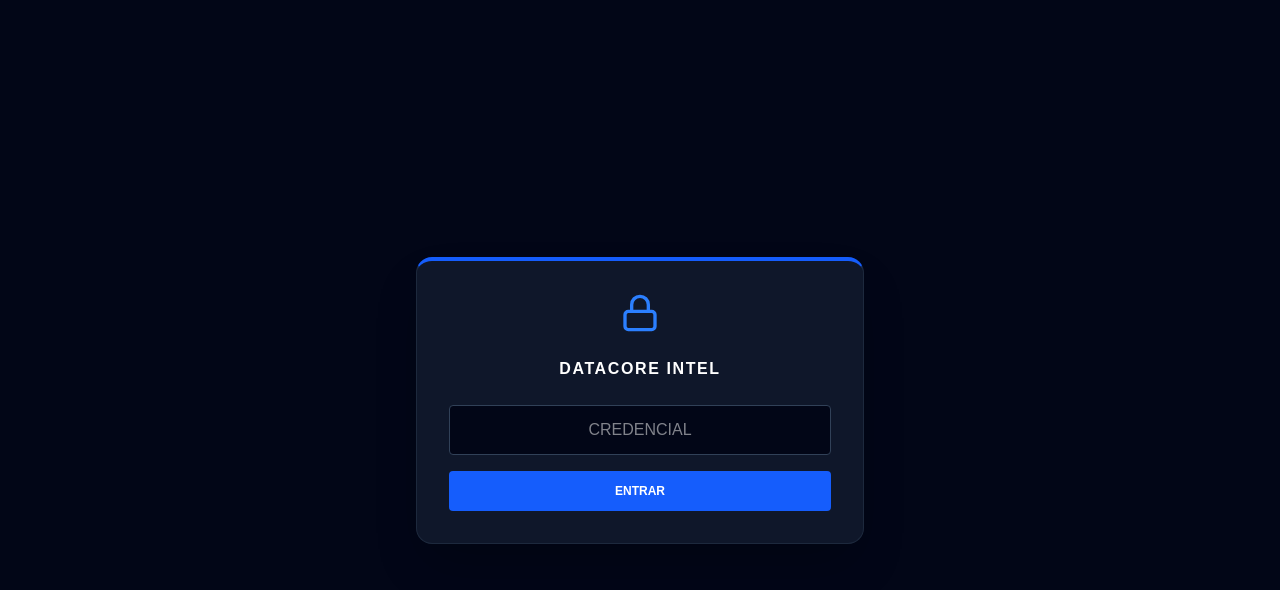
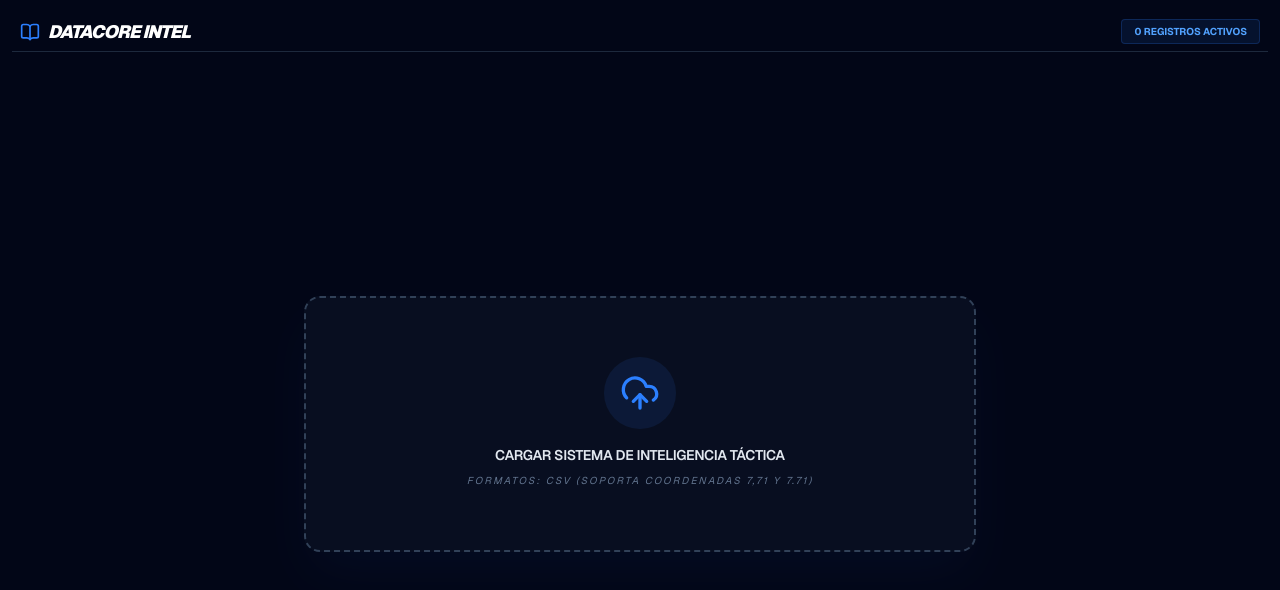
Before and after one commit to die595/datacore-intel-monitor, a Next.js app: page / in a window 1280 px wide. Shown: the top 590 px of the page. Built offline with nearby package versions, Linux system fonts and the light colour scheme.

Commit message:
fix: remover login y simplificar montaje

```diff
--- a/app/page.tsx
+++ b/app/page.tsx
@@ -3,24 +3,23 @@ import { useState, useMemo, useEffect } from 'react';
 import FileUploader, { EventoSeguridad } from './components/upload/FileUploader';
 import Analytics from './components/dashboard/Analytics';
 import dynamic from 'next/dynamic';
-import { Filter, MapPin, BookOpen, Calendar, List, Lock, Trash2 } from 'lucide-react';
+import { Filter, MapPin, BookOpen, Calendar, List, Trash2 } from 'lucide-react';
 import Slider from 'rc-slider';
 import 'rc-slider/assets/index.css';
 
+// Mapa con carga dinámica para evitar errores de servidor
 const SecurityMap = dynamic(() => import('./components/dashboard/Map'), {
   ssr: false,
-  loading: () => <div className="h-full w-full bg-slate-900 flex items-center justify-center text-blue-500 font-mono text-[10px]">CARGANDO...</div>
+  loading: () => <div className="h-full w-full bg-slate-900 flex items-center justify-center text-blue-500 font-mono text-[10px]">INICIALIZANDO MAPA...</div>
 });
 
 export default function Home() {
   const [hasMounted, setHasMounted] = useState(false);
-  const [password, setPassword] = useState("");
-  const [isAuthenticated, setIsAuthenticated] = useState(false);
   const [eventos, setEventos] = useState<EventoSeguridad[]>([]);
   const [municipio, setMunicipio] = useState('');
   const [delito, setDelito] = useState('');
 
-  // 1. Efecto de Montaje: Solo se ejecuta una vez en el navegador
+  // 1. Cargar datos del navegador apenas abra la página
   useEffect(() => {
     setHasMounted(true);
     const cached = localStorage.getItem('datacore_data');
@@ -28,20 +27,24 @@ export default function Home() {
       try {
         const parsed = JSON.parse(cached);
         if (Array.isArray(parsed)) setEventos(parsed);
-      } catch (e) { console.error(e); }
+      } catch (e) {
+        console.error("Error recuperando memoria:", e);
+      }
     }
   }, []);
 
-  // 2. Guardado automático
+  // 2. Guardar datos automáticamente al importar el CSV
   useEffect(() => {
     if (hasMounted && eventos.length > 0) {
       localStorage.setItem('datacore_data', JSON.stringify(eventos));
     }
   }, [eventos, hasMounted]);
 
-  const checkPassword = () => {
-    if (password === "Delta2026") setIsAuthenticated(true);
-    else alert("ACCESO DENEGADO");
+  const limpiarDatos = () => {
+    if(confirm("¿Desea borrar los datos actuales para cargar un nuevo CSV?")) {
+      localStorage.removeItem('datacore_data');
+      setEventos([]);
+    }
   };
 
   const minTime = new Date('2016-12-01').getTime();
@@ -57,68 +60,72 @@ export default function Home() {
     });
   }, [eventos, municipio, delito, rangoTemporal]);
 
-  // --- PREVENCION DE ERROR DE PANTALLA NEGRA ---
+  // Si no ha cargado en el navegador, no mostramos nada (evita la pantalla negra)
   if (!hasMounted) return <div className="h-screen bg-[#020617]" />;
 
-  if (!isAuthenticated) {
-    return (
-      <div className="h-screen bg-[#020617] flex items-center justify-center p-4">
-        <div className="bg-[#0f172a] p-8 rounded-2xl border border-slate-800 w-full max-w-md border-t-4 border-t-blue-600 shadow-2xl">
-          <div className="flex justify-center mb-6 text-blue-500"><Lock size={40} /></div>
-          <h2 className="text-white font-black text-center mb-6 tracking-widest uppercase">Datacore Intel</h2>
-          <input
-            type="password"
-            className="w-full bg-[#020617] border border-slate-700 p-3 rounded mb-4 text-white text-center outline-none focus:border-blue-500"
-            placeholder="CREDENCIAL"
-            onChange={(e) => setPassword(e.target.value)}
-            onKeyDown={(e) => e.key === 'Enter' && checkPassword()}
-          />
-          <button onClick={checkPassword} className="w-full bg-blue-600 py-3 rounded font-black text-white uppercase text-xs">Entrar</button>
-        </div>
-      </div>
-    );
-  }
-
-  // Si llegamos aquí, el usuario está autenticado y el componente montado
   return (
-    <main className="h-screen bg-[#020617] text-slate-200 p-3 overflow-hidden flex flex-col">
+    <main className="h-screen bg-[#020617] text-slate-200 p-3 overflow-hidden flex flex-col font-sans">
       <header className="flex justify-between items-center h-[5vh] border-b border-slate-800 mb-2 px-2">
         <div className="flex items-center gap-2">
           <BookOpen className="text-blue-500" size={20} />
-          <h1 className="text-lg font-black text-white uppercase italic">Datacore Intel</h1>
+          <h1 className="text-lg font-black text-white uppercase italic tracking-tighter">Datacore Intel</h1>
         </div>
         <div className="flex items-center gap-4">
-          <button onClick={() => { localStorage.removeItem('datacore_data'); setEventos([]); }} className="text-[9px] bg-red-500/10 text-red-400 px-3 py-1 rounded border border-red-500/20 uppercase font-bold">Limpiar</button>
-          <div className="text-[10px] font-bold text-blue-400 bg-blue-500/10 px-3 py-1 rounded border border-blue-500/20 uppercase">{eventosFiltrados.length} Regs</div>
+          {eventos.length > 0 && (
+            <button
+              onClick={limpiarDatos}
+              className="text-[9px] bg-red-500/10 text-red-400 px-3 py-1 rounded border border-red-500/20 uppercase font-bold hover:bg-red-500/20 transition-all"
+            >
+              <Trash2 size={12} className="inline mr-1"/> Limpiar Base
+            </button>
+          )}
+          <div className="text-[10px] font-bold text-blue-400 bg-blue-500/10 px-3 py-1 rounded border border-blue-500/20 uppercase">
+            {eventosFiltrados.length} Registros Activos
+          </div>
         </div>
       </header>
 
       {eventos.length === 0 ? (
-        <div className="flex-1 flex items-center justify-center"><FileUploader onDataLoaded={setEventos} /></div>
+        <div className="flex-1 flex items-center justify-center">
+          <FileUploader onDataLoaded={setEventos} />
+        </div>
       ) : (
         <div className="flex-1 grid grid-cols-12 gap-3 min-h-0">
           <aside className="col-span-3 flex flex-col gap-3 min-h-0">
-            <div className="bg-[#0f172a] border border-slate-800 p-3 rounded-xl">
-               <select onChange={e => setMunicipio(e.target.value)} className="w-full bg-[#020617] border border-slate-700 p-2 rounded text-[10px] outline-none">
-                  <option value="">MUNICIPIOS</option>
+            <div className="bg-[#0f172a] border border-slate-800 p-3 rounded-xl shadow-lg">
+              <h3 className="text-[9px] font-black text-blue-400 uppercase tracking-widest mb-3 flex items-center gap-2 italic"><Filter size={12}/> Filtros</h3>
+              <div className="space-y-2">
+                <select onChange={e => setMunicipio(e.target.value)} className="w-full bg-[#020617] border border-slate-700 p-1.5 rounded text-[10px] text-slate-300 outline-none">
+                  <option value="">TODOS LOS MUNICIPIOS</option>
                   {[...new Set(eventos.map(e => e.municipio))].sort().map(m => <option key={m} value={m}>{m}</option>)}
-               </select>
+                </select>
+                <select onChange={e => setDelito(e.target.value)} className="w-full bg-[#020617] border border-slate-700 p-1.5 rounded text-[10px] text-slate-300 outline-none">
+                  <option value="">TODAS LAS TIPOLOGÍAS</option>
+                  {[...new Set(eventos.map(e => e.delito))].sort().map(d => <option key={d} value={d}>{d}</option>)}
+                </select>
+              </div>
             </div>
-            <div className="flex-1 bg-[#0f172a] border border-slate-800 rounded-xl overflow-hidden flex flex-col min-h-0">
-              <div className="bg-slate-900/80 p-2 border-b border-slate-800 text-[9px] font-black uppercase tracking-widest text-slate-400">Log Operativo</div>
-              <div className="flex-1 overflow-auto p-2">
-                {eventosFiltrados.slice(0, 50).map((e, i) => (
-                  <div key={i} className="mb-2 border-b border-slate-800 pb-1">
+
+            <div className="flex-1 bg-[#0f172a] border border-slate-800 rounded-xl overflow-hidden flex flex-col min-h-0 shadow-xl">
+              <div className="bg-slate-900/80 p-2 border-b border-slate-800 text-[9px] font-black uppercase text-slate-400 font-mono">Log Operativo</div>
+              <div className="flex-1 overflow-auto p-2 custom-scrollbar">
+                {eventosFiltrados.slice(0, 100).map((e, i) => (
+                  <div key={i} className="mb-2 border-b border-slate-800/50 pb-1">
                     <p className="text-blue-400 text-[8px] font-mono">{e.fecha}</p>
-                    <p className="text-[9px] font-bold uppercase">{e.delito}</p>
+                    <p className="text-[9px] font-bold uppercase leading-tight text-slate-200">{e.delito}</p>
                   </div>
                 ))}
               </div>
             </div>
           </aside>
+
           <div className="col-span-9 grid grid-rows-12 gap-3 min-h-0">
-            <div className="row-span-6 bg-[#0f172a] border border-slate-800 rounded-xl overflow-hidden relative"><SecurityMap datos={eventosFiltrados} /></div>
-            <div className="row-span-6 bg-[#0f172a] border border-slate-800 rounded-xl p-3 overflow-hidden"><Analytics datos={eventosFiltrados} /></div>
+            <div className="row-span-7 bg-[#0f172a] border border-slate-800 rounded-xl overflow-hidden relative">
+               <SecurityMap datos={eventosFiltrados} />
+            </div>
+            <div className="row-span-5 bg-[#0f172a] border border-slate-800 rounded-xl p-3 overflow-hidden shadow-xl">
+              <Analytics datos={eventosFiltrados} />
+            </div>
           </div>
         </div>
       )}
```
